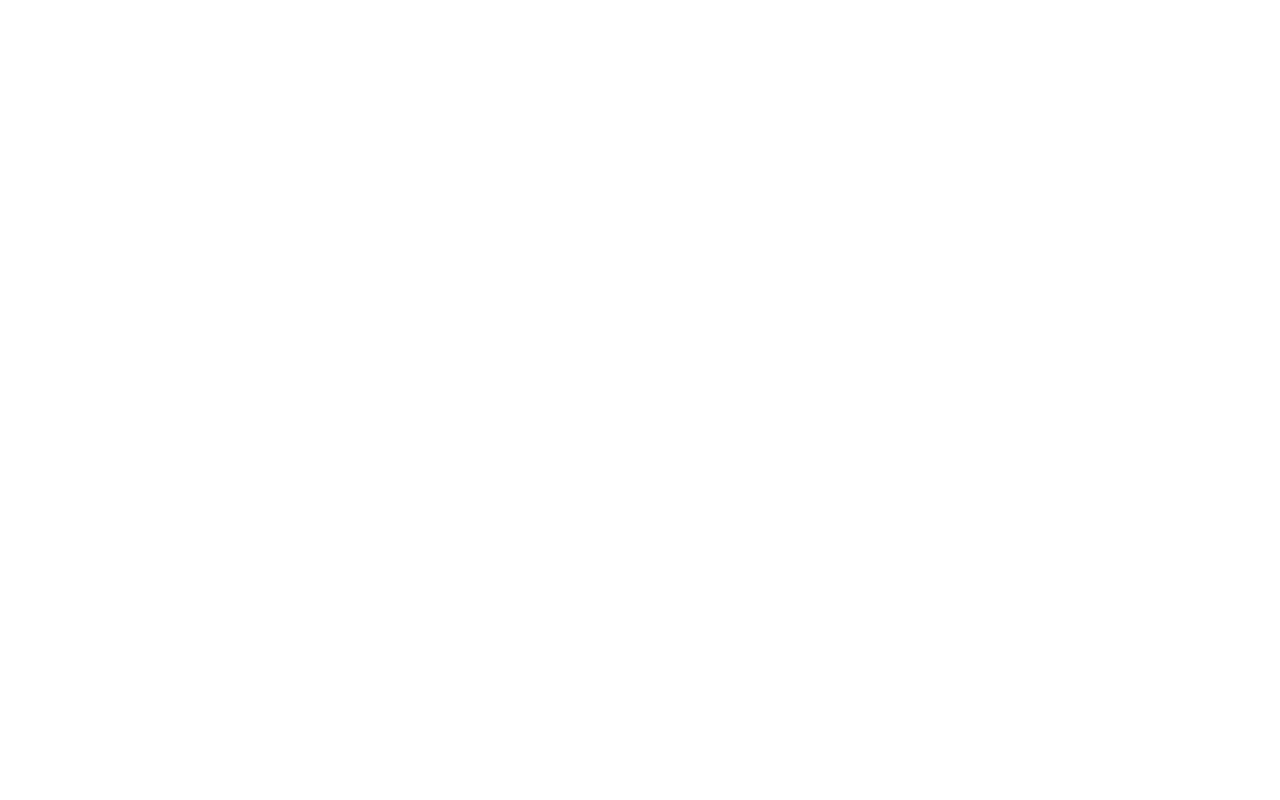
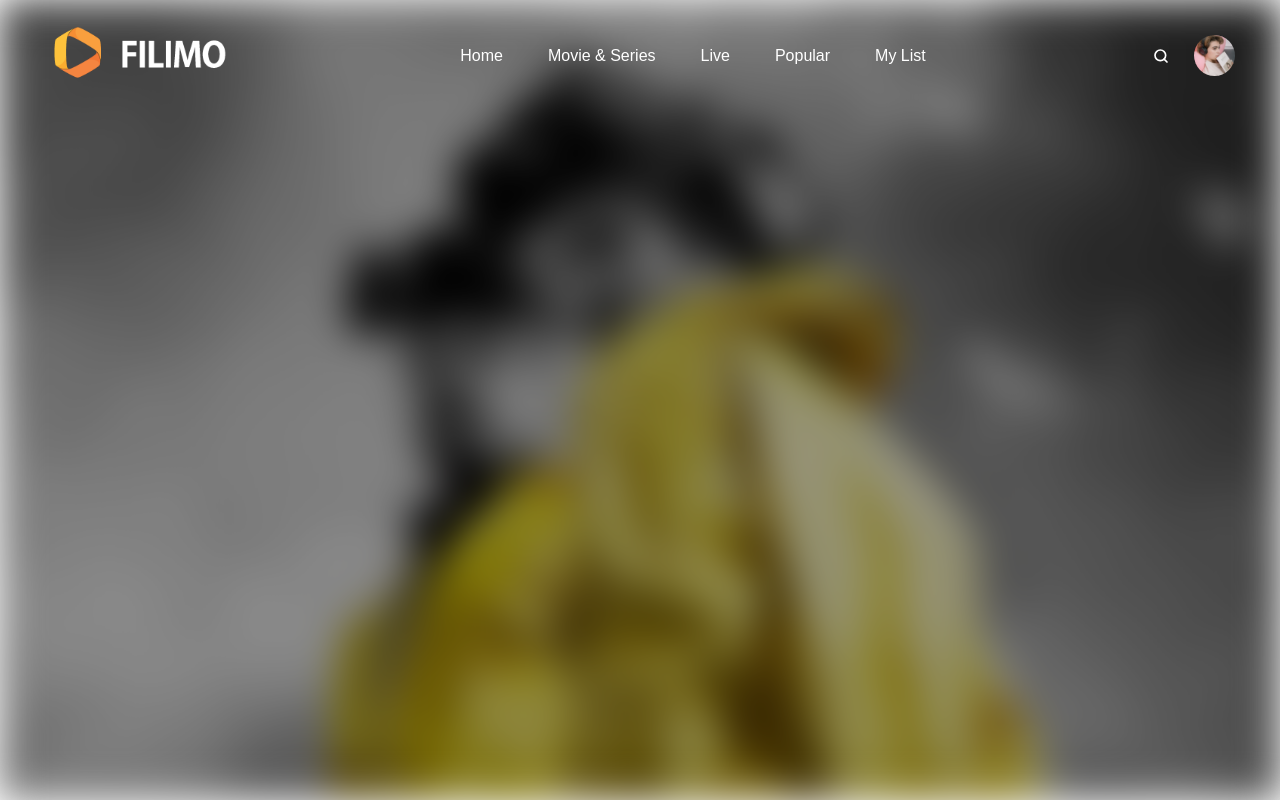
Before and after one commit to Mahdi15-879/Filimo-Movie-Streamer, a plain HTML site: page index.html in a window 1280 px wide. Drawn offline with Linux system fonts and the light colour scheme.

Commit message:
Writing base styles and building Navigation

```diff
--- a/index.html
+++ b/index.html
@@ -1,12 +1,56 @@
 <!DOCTYPE html>
 <html lang="en">
-<head>
-    <meta charset="UTF-8">
-    <meta http-equiv="X-UA-Compatible" content="IE=edge">
-    <meta name="viewport" content="width=device-width, initial-scale=1.0">
+  <head>
+    <meta charset="UTF-8" />
+    <meta http-equiv="X-UA-Compatible" content="IE=edge" />
+    <meta name="viewport" content="width=device-width, initial-scale=1.0" />
     <title>Filimo - Movie Streamer</title>
-</head>
-<body>
+    <link rel="stylesheet" href="./css/styles.css" />
+  </head>
+  <body>
+    <!-- HEADER -->
+    <header class="header">
+      <div class="background-image"></div>
+      <!-- NAVIGATION -->
+      <nav class="nav">
+        <figure class="nav__logo">
+          <img src="./img/Image 2.png" alt="Logo" />
+        </figure>
 
-</body>
+        <div class="menu">
+          <ul class="nav__list">
+            <li class="nav__item"><a href="#" class="nav__link">Home</a></li>
+            <li class="nav__item">
+              <a href="#" class="nav__link">Movie & Series</a>
+            </li>
+            <li class="nav__item"><a href="#" class="nav__link">Live</a></li>
+            <li class="nav__item"><a href="#" class="nav__link">Popular</a></li>
+            <li class="nav__item"><a href="#" class="nav__link">My List</a></li>
+          </ul>
+        </div>
+
+        <div class="prof">
+          <svg
+            xmlns="http://www.w3.org/2000/svg"
+            width="16"
+            height="16"
+            viewBox="0 0 24 24"
+            fill="none"
+            stroke="white"
+            stroke-width="2.5"
+            stroke-linecap="round"
+            stroke-linejoin="round"
+            class="feather feather-search mr-md"
+          >
+            <circle cx="11" cy="11" r="8"></circle>
+            <line x1="21" y1="21" x2="16.65" y2="16.65"></line>
+          </svg>
+
+          <figure class="prof-photo">
+            <img src="./img/Ellipse 37.png" alt="Profile-Photo" />
+          </figure>
+        </div>
+      </nav>
+    </header>
+  </body>
 </html>
--- a/sass/abstracts/_mixins.scss
+++ b/sass/abstracts/_mixins.scss
@@ -0,0 +1,13 @@
+@mixin flexCenter {
+  display: flex;
+  align-items: center;
+  justify-content: space-between;
+}
+
+@mixin linkHover {
+  transition: all 0.2s;
+  &:hover {
+    transform: scale(1.2);
+    color: $color-primary;
+  }
+}
--- a/sass/abstracts/_variables.scss
+++ b/sass/abstracts/_variables.scss
@@ -0,0 +1,2 @@
+// COLORS
+$color-primary: #FCC537;
--- a/sass/base/_base.scss
+++ b/sass/base/_base.scss
@@ -0,0 +1,28 @@
+*,
+*::after,
+*::before {
+  padding: 0;
+  margin: 0;
+  box-sizing: inherit;
+}
+
+html {
+  // This defines what 1rem is
+  font-size: 62.5%; // 1rem = 10px, 10px/16px = 62.5%
+}
+
+body {
+  box-sizing: border-box;
+}
+
+li {
+  list-style: none;
+}
+
+a {
+  text-decoration: none;
+  display: inline-block;
+  color: #ffffff;
+  font-size: 1.6rem;
+  font-weight: lighter;
+}
--- a/sass/base/_typography.scss
+++ b/sass/base/_typography.scss
@@ -0,0 +1,5 @@
+body {
+  font-family: Arial, Helvetica, sans-serif;
+  font-weight: 400;
+  line-height: 1.7;
+}
--- a/sass/base/_utilities.scss
+++ b/sass/base/_utilities.scss
@@ -0,0 +1,7 @@
+.mr-sm { margin-right: 1.5rem; }
+
+.mr-md { margin-right: 2.5rem; }
+
+.mr-lg { margin-right: 3.5rem; }
+
+.mr-xl { margin-right: 4.5rem; }
--- /dev/null
+++ b/sass/components/_bg-img.scss
@@ -0,0 +1,16 @@
+.background-image {
+  position: absolute;
+  left: 0;
+  right: 0;
+  top: 0;
+  bottom: 0;
+  background: url("../img/unnamed.png") no-repeat center center / cover;
+  z-index: 1;
+  -webkit-filter: blur(20px) brightness(60%);
+  -moz-filter: blur(20px) brightness(60%);
+  -o-filter: blur(20px) brightness(60%);
+  -ms-filter: blur(20px) brightness(60%);
+  filter: blur(20px) brightness(60%);
+  width: 100vw;
+  height: 100vh;
+}
--- a/sass/layout/_header.scss
+++ b/sass/layout/_header.scss
@@ -0,0 +1,3 @@
+.header {
+  position: relative;
+}
--- a/sass/layout/_navigation.scss
+++ b/sass/layout/_navigation.scss
@@ -0,0 +1,32 @@
+.nav {
+    position:relative;
+	z-index:2;
+    padding: 1.5rem 4.5rem;
+    @include flexCenter;
+
+    &__list {
+        @include flexCenter;
+    }
+
+    &__item {
+        &:not(:last-child) {
+            margin-right: 4.5rem;
+        }
+    }
+
+    &__link {
+        @include linkHover;
+    }
+
+    .prof {
+        @include flexCenter;
+
+        & > * {
+            cursor: pointer;
+        }
+
+        &-photo {
+            display: flex;
+        }
+    }
+}
--- a/sass/main.scss
+++ b/sass/main.scss
@@ -5,6 +5,8 @@
 @import 'base/typography';
 @import 'base/utilities';
 
+@import 'components/bg-img';
+
 @import 'layout/header';
 @import 'layout/footer';
 @import 'layout/navigation';
```
Also changed, not shown: css/styles.css, img/Rectangle 23.png (added), 1 other file.
